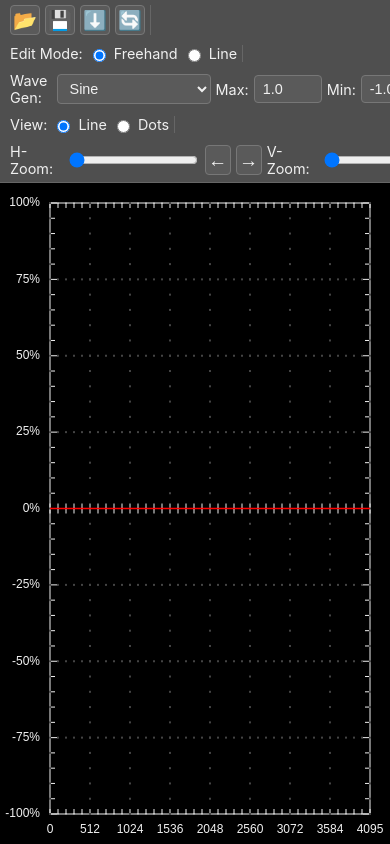
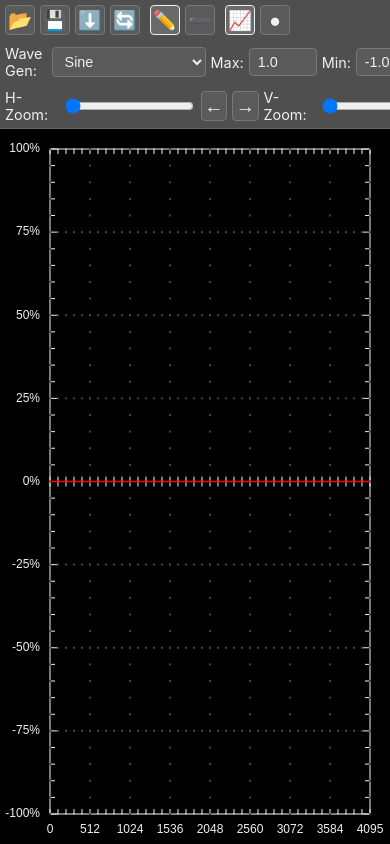
Before and after one commit to batk0/OsciloForge, an Electron app: page index.html in a window 390 px wide. Shown: the top 844 px of the page. Drawn offline with Linux system fonts and the light colour scheme.

Commit message:
feat: Replace radio buttons with toggle buttons for edit mode and draw style (#15)

```diff
--- a/index.html
+++ b/index.html
@@ -15,11 +15,13 @@
     </div>
 
     <div class="toolbar-group">
-      <label>Edit Mode:</label>
-      <input type="radio" id="edit-mode-freehand" name="edit-mode" value="freehand" checked title="Freehand Drawing">
-      <label for="edit-mode-freehand">Freehand</label>
-      <input type="radio" id="edit-mode-line" name="edit-mode" value="line" title="Line Drawing">
-      <label for="edit-mode-line">Line</label>
+      <button id="edit-mode-freehand" class="toggle-button" title="Freehand Drawing">✏️</button>
+      <button id="edit-mode-line" class="toggle-button" title="Line Drawing">➖</button>
+    </div>
+
+    <div class="toolbar-group">
+      <button id="draw-style-line" class="toggle-button" title="Draw Waveform as Line">📈</button>
+      <button id="draw-style-dots" class="toggle-button" title="Draw Waveform as Dots">●</button>
     </div>
 
     <div class="toolbar-group">
@@ -46,14 +48,6 @@
     </div>
 
     <div class="toolbar-group">
-      <label>View:</label>
-      <input type="radio" id="draw-style-line" name="draw-style" value="line" checked title="Draw Waveform as Line">
-      <label for="draw-style-line">Line</label>
-      <input type="radio" id="draw-style-dots" name="draw-style" value="dots" title="Draw Waveform as Dots">
-      <label for="draw-style-dots">Dots</label>
-    </div>
-
-    <div class="toolbar-group">
       <label for="h-zoom">H-Zoom:</label>
       <input type="range" id="h-zoom" min="1" max="20" value="1" step="0.1" title="Adjust Horizontal Zoom">
       <button id="shift-left-btn" title="Shift Left">←</button>
@@ -62,7 +56,7 @@
       <input type="range" id="v-zoom" min="1" max="10" value="1" step="1" title="Adjust Vertical Zoom">
       <button id="shift-up-btn" title="Shift Up">↑</button>
       <button id="shift-down-btn" title="Shift Down">↓</button>
-      <button id="zoom-reset-btn" title="Reset Zoom to 100%">100%</button>
+      <button id="zoom-reset-btn" title="Reset Zoom">↺</button>
     </div>
   </div>
 
--- a/src/renderer/api/ui-manager.js
+++ b/src/renderer/api/ui-manager.js
@@ -43,6 +43,8 @@ export class UIManager {
     this.shiftRightBtn = document.getElementById('shift-right-btn');
     this.shiftUpBtn = document.getElementById('shift-up-btn');
     this.shiftDownBtn = document.getElementById('shift-down-btn');
+    this.editModeFreehand = document.getElementById('edit-mode-freehand');
+    this.editModeLine = document.getElementById('edit-mode-line');
     this.drawStyleLine = document.getElementById('draw-style-line');
     this.drawStyleDots = document.getElementById('draw-style-dots');
     this.waveformTypeSelect = document.getElementById('waveform-type');
@@ -179,28 +181,38 @@ export class UIManager {
       return;
     }
 
-    this.drawStyleLine.addEventListener('change', () => {
+    this.drawStyleLine.addEventListener('click', () => {
       this.updateState({ drawStyle: 'line' });
+      this.drawStyleLine.classList.add('active');
+      this.drawStyleDots.classList.remove('active');
       this.draw();
     });
 
-    this.drawStyleDots.addEventListener('change', () => {
+    this.drawStyleDots.addEventListener('click', () => {
       this.updateState({ drawStyle: 'dots' });
+      this.drawStyleDots.classList.add('active');
+      this.drawStyleLine.classList.remove('active');
       this.draw();
     });
   }
 
   setupEditModeListeners() {
-    const editModeRadios = document.querySelectorAll('input[name="edit-mode"]');
-    if (editModeRadios.length === 0) {
+    if (!this.editModeFreehand || !this.editModeLine) {
       return;
     }
 
-    editModeRadios.forEach(radio => {
-      radio.addEventListener('change', (e) => {
-        this.updateState({ editMode: e.target.value });
-        this.mouseHandler.setEditMode(this.state.editMode);
-      });
+    this.editModeFreehand.addEventListener('click', () => {
+      this.updateState({ editMode: 'freehand' });
+      this.editModeFreehand.classList.add('active');
+      this.editModeLine.classList.remove('active');
+      this.mouseHandler.setEditMode(this.state.editMode);
+    });
+
+    this.editModeLine.addEventListener('click', () => {
+      this.updateState({ editMode: 'line' });
+      this.editModeLine.classList.add('active');
+      this.editModeFreehand.classList.remove('active');
+      this.mouseHandler.setEditMode(this.state.editMode);
     });
   }
 
@@ -355,12 +367,26 @@ export class UIManager {
   }
 
   initializeEditMode() {
-    const editModeRadio = document.querySelector('input[name="edit-mode"]:checked');
-    if (editModeRadio && editModeRadio.value) {
-      this.updateState({ editMode: editModeRadio.value });
-    } else {
-      // Fallback to 'freehand' if no radio is checked
-      this.updateState({ editMode: 'freehand' });
+    if (this.editModeFreehand && this.editModeLine) {
+      if (this.state.editMode === 'freehand') {
+        this.editModeFreehand.classList.add('active');
+        this.editModeLine.classList.remove('active');
+      } else {
+        this.editModeLine.classList.add('active');
+        this.editModeFreehand.classList.remove('active');
+      }
+    }
+  }
+
+  initializeDrawStyle() {
+    if (this.drawStyleLine && this.drawStyleDots) {
+      if (this.state.drawStyle === 'line') {
+        this.drawStyleLine.classList.add('active');
+        this.drawStyleDots.classList.remove('active');
+      } else {
+        this.drawStyleDots.classList.add('active');
+        this.drawStyleLine.classList.remove('active');
+      }
     }
   }
 
@@ -369,6 +395,7 @@ export class UIManager {
     this.setupEventListeners();
     this.setupCanvas();
     this.initializeEditMode();
+    this.initializeDrawStyle();
   }
 
   getMouseHandlerCallbacks() {
--- a/style.css
+++ b/style.css
@@ -24,12 +24,7 @@ body {
   display: flex;
   align-items: center;
   gap: 5px; /* Reduced gap */
-  padding: 0 5px; /* Reduced padding */
-  border-right: 1px solid #666;
-}
-
-.toolbar-group:last-child {
-  border-right: none;
+  padding: 0; /* No horizontal padding */
 }
 
 /* Toolbar Controls */
@@ -52,7 +47,6 @@ button {
 }
 
 select,
-input[type="radio"],
 input[type="number"] {
   font-size: 0.9em;
   background-color: #5a5a5a;
@@ -68,6 +62,16 @@ button:hover {
 
 input[type="number"] {
   width: 50px;
+}
+
+/* Toggle Button Active State */
+.toggle-button.active {
+  background-color: #6a6a6a;
+  border-color: #f0f0f0;
+}
+
+.toggle-button.active:hover {
+  background-color: #7a7a7a;
 }
 
 /* Canvas */
```
Also changed, not shown: spec/ui-manager-integration.test.js (+7 -26 lines), spec/ui-manager.test.js (+21 -35 lines).
